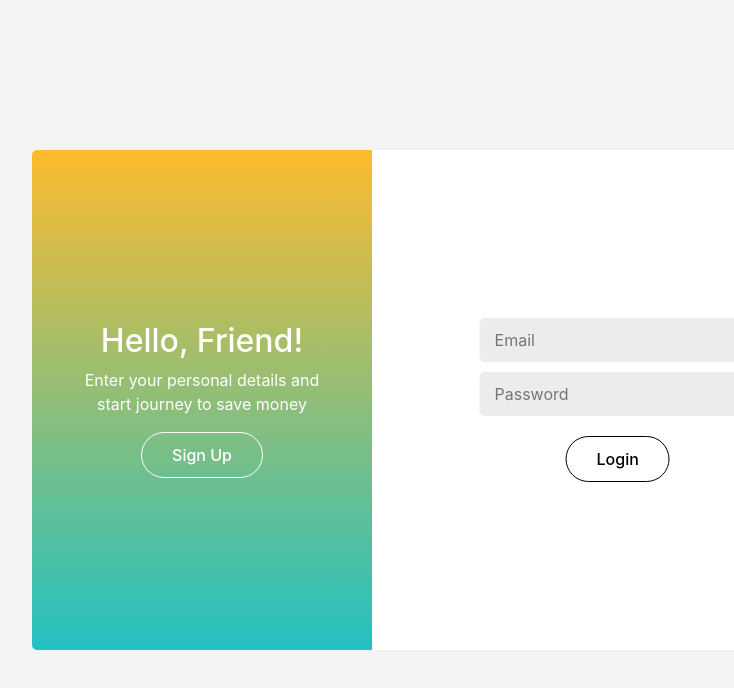
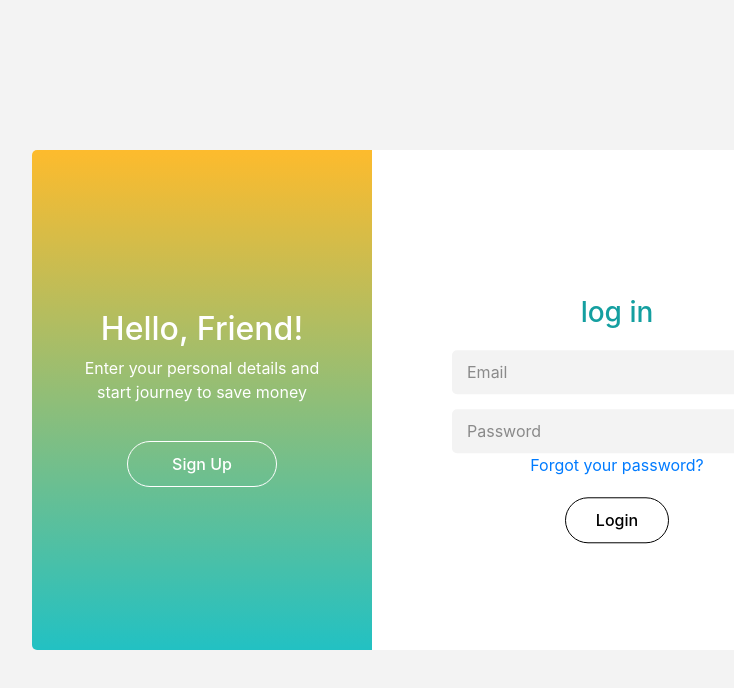
Before and after one commit to nikolaaaa/money-saver, a React (Create React App) app: page / in a window 1280 px wide. Shown: the top 688 px of the page, without its empty margins (183-917 px from the left). Built offline with nearby package versions, Linux system fonts and the light colour scheme.

Commit message:
21.09.2020

```diff
--- a/package.json
+++ b/package.json
@@ -10,7 +10,9 @@
     "node-sass": "^4.14.1",
     "react": "^16.13.1",
     "react-dom": "^16.13.1",
+    "react-router-dom": "^5.2.0",
     "react-scripts": "3.4.3",
+    "react-transition-group": "^4.4.1",
     "reactstrap": "^8.5.1"
   },
   "scripts": {
--- a/src/App.js
+++ b/src/App.js
@@ -1,13 +1,16 @@
 import React from 'react';
 import Welcome from '../src/js/components/Welcome/Welcome';
+import { BrowserRouter } from 'react-router-dom'
 
 
 const App = () => {
-  return (
-    <div className="App">
-        <Welcome></Welcome>
-    </div>
-  );
+    return (
+        <BrowserRouter>
+            <div className="App">
+                <Welcome></Welcome>
+            </div>
+        </BrowserRouter>
+    );
 }
 
 export default App;
--- a/src/js/components/Login.js
+++ b/src/js/components/Login.js
@@ -1,10 +1,23 @@
 import React from 'react';
+import { Link } from 'react-router-dom';
 
 const Login = (props) => {
     return (
-        <div className={'login-tab ' + props.className}>
-            <input type="text" name="email" className="field" placeholder="Email"/>
-            <input type="text" name="pass" className="field" placeholder="Password"/>
+        <div className="login-tab" style={props.animation}>
+            <h2 class="main-title">Log In</h2>
+
+            <div className="field-group">
+                <input type="text" name="email" id="email" className="field" />
+                <label for="email">Email</label>
+            </div>
+
+            <div className="field-group">
+                <input type="text" name="pass" id="pass" className="field" />
+                <label for="pass">Password</label>
+            </div>
+
+            <Link className="forgot-password">Forgot your password?</Link>
+
             <button className="btn-default" type="submit">Login</button>
         </div>
     )
--- a/src/js/components/Signup.js
+++ b/src/js/components/Signup.js
@@ -2,10 +2,24 @@ import React from 'react';
 
 const SignUp = (props) => {
     return (
-        <div className={'signup-tab ' + props.className}>
-            <input type="text" name="name" className="field" placeholder="Name"/>
-            <input type="text" name="email" className="field" placeholder="Email"/>
-            <input type="text" name="pass" className="field" placeholder="Password" />
+        <div className="signup-tab" style={props.animation}>
+            <h2 class="main-title">Sign Up</h2>
+
+            <div className="field-group">
+                <input type="text" name="name" id="name" className="field" />
+                <label for="name">Name</label>
+            </div>
+
+            <div className="field-group">
+                <input type="text" name="email" id="email" className="field" />
+                <label for="email">Email</label>
+            </div>
+
+            <div className="field-group">
+                <input type="text" name="pass" id="pass" className="field" />
+                <label for="pass">Password</label>
+            </div>
+
             <button className="btn-default" type="submit">Sign Up</button>
         </div>
     )
--- a/src/js/components/Welcome/Welcome.js
+++ b/src/js/components/Welcome/Welcome.js
@@ -1,52 +1,49 @@
 import React from 'react';
 import Login from '../Login';
 import Signup from '../Signup';
+import Transition from 'react-transition-group/Transition';
+import { Link } from 'react-router-dom';
 
 class Welcome extends React.Component {
     activeTab = 'test 0';
-    // let sidebarBtnText = 'Login';
-
-
-    // const activeScreen = (tab) => {
-    //     if (tab === "Login") {
-    //         activeTab = <Login />
-    //     } else {
-    //         activeTab = <Signup />
-    //         sidebarBtnText = 'Sign Up';
-    //     }
-
-    //     return activeTab;
-    // }
 
     constructor(props) {
         super(props);
 
         this.state = {
-            isLogView: true,
+            toggleFlag: false,
         }
 
         this.toggle = this.toggle.bind(this);
     }
 
     toggle() {
-        this.setState({ isLogView: !this.state.isLogView });
+        this.setState({ toggleFlag: !this.state.toggleFlag });
     }
 
     render() {
-        let { isLogView } = this.state;
+        let { toggleFlag } = this.state;
+
+        const transitionStyles = {
+            entering: { width: '200px' },
+            entered: {  },
+            exiting: { },
+            exited: { width: '200px' },
+        };
 
         return (
-            <div className="welcome-screen">
-                <div className={'login-register ' + (isLogView ? 'move' : '')}>
-                    <Login className={isLogView ? 'active' : ''}/>
-                    <Signup className={!isLogView ? 'active' : ''}/>
+            <div className={'welcome-screen ' + (toggleFlag ? 'login-screen' : 'signup-screen')}>
+                <div className="login-register">
+                    <Transition in={toggleFlag} timeout={600}>
+                        <React.Fragment>
+                            <Login />
+                            <Signup />
+                        </React.Fragment>
+                    </Transition>
                 </div>
 
-                <div
-                    className={'sidebar ' + (!isLogView ? ('move') : (''))}
-                >
-                    <div className="sidebar-content">
-                        <div className="info-register">
+                <div className="sidebar">
+                    <div className="info-signup">
                         <h2>Hello, Friend!</h2>
                         <p>Enter your personal details and start journey to save money</p>
                     </div>
@@ -56,9 +53,21 @@ class Welcome extends React.Component {
                         <p>Too keep connected with us please login with your personal info</p>
                     </div>
 
-                        <button className="btn-default" onClick={this.toggle}>{!isLogView ? ('Login') : ('Sign Up')}</button>
+                    <Transition in={toggleFlag} timeout={600}>
+                        <React.Fragment>
+                            <Link
+                                to={toggleFlag ? '/login' : '/sign-up'}
+                                className={'btn-default ' + (toggleFlag ? 'btn-login' : 'btn-signup')}
+                                onClick={this.toggle}
+                                style={transitionStyles}
+                            >
+                                <span>Login</span>
+                                <span>Sign Up</span>
+                            </Link>
+                        </React.Fragment>
+                    </Transition>
                 </div>
-                </div>
+
             </div>
         )
     }
--- a/src/styles/main.scss
+++ b/src/styles/main.scss
@@ -1,6 +1,19 @@
 
 body {
     background: #f3f3f3;
+}
+
+.App {
+    display: flex;
+    align-items: center;
+    height: 100vh;
+}
+
+.main-title {
+    font-size: 28px;
+    color: #149fa0;
+    text-transform: lowercase;
+    margin-bottom: 20px;
 }
 
 .btn-default {
@@ -13,25 +26,41 @@ body {
     outline: none !important;
 }
 
-.field {
-    display: block;
-    background: #ececec;
-    border: none;
-    padding: 10px 5px 10px 15px;
-    border-radius: 5px;
-    width: 100%;
-    margin-bottom: 10px;
-    outline: none;
+.field-group {
+    position: relative;
+    margin-bottom: 15px;
+
+    label {
+        position: absolute;
+        transform: translateY(-34px);
+        color: #8a8a8a;
+        margin: 0;
+        left: 15px;
+        transition: transform .2s ease-in-out;
+    }
 
     &:last-of-type {
         margin-bottom: 0;
     }
 }
 
-.App {
-    display: flex;
-    align-items: center;
-    height: 100vh;
+.field {
+    display: block;
+    background: #f3f3f3;
+    border: none;
+    padding: 10px 5px 10px 15px;
+    border-radius: 5px;
+    width: 100%;
+    outline: none;
+
+    &:focus {
+        + label  {
+            font-size: 14px;
+            transform: translateY(-55px);
+            color: #ebbc3a;
+            font-weight: 500;
+        }
+    }
 }
 
 .welcome-screen {
@@ -46,132 +75,146 @@ body {
     overflow: hidden;
 
     .login-register {
-        display: flex;
-        align-items: center;
-        justify-content: space-between;
-        width: 65%;
+        width: 60%;
+        padding: 0 90px;
+        text-align: center;
+
+        .signup-tab, .login-tab {
+            width: 100%;
+            margin: 0 auto;
+        }
+    }
+
+    .sidebar {
+        position: absolute;
+        width: 40%;
+        height: 100%;
+        text-align: center;
+        background: linear-gradient(0deg, rgba(34,193,195,1) 0%, rgba(253,187,45,1) 100%);
         transform: translateX(0);
-        transition: transform .8s ease-in-out;
+        transition: all 1s .1s ease-in-out;
+        overflow: hidden;
 
-        &.move {
-            transform: translateX(54%);
+        .btn-default {
+            display: inline-block;
+            position: relative;
+            width: 150px;
+            height: 46px;
+            margin-top: 70px;
+            padding: 10px;
+            border: 1px solid #fff;
+            color: #fff;
+            transition: all .3s cubic-bezier(.8, 0, 0, .5);
+            overflow: hidden;
+
+            span {
+                position: absolute;
+                display: inline-block;
+            }
+        }
+    }
+
+    .signup-tab {
+        transform: translate(-1%, -40%);
+        opacity: 1;
+        transition: transform .8s .2s ease-in, opacity .3s .5s ease-in;
+    }
+
+    .login-tab {
+        transform: translate(100%, 65%);
+        opacity: 1;
+        transition: transform .8s .2s ease-in, opacity .3s .5s ease-in;
+    }
+
+    &.signup-screen {
+        .signup-tab {
+            transform: translate(50%, -40%);
+            opacity: 0;
         }
 
+        .info-signup {
+            transform: translate(0, 169%);
+        }
+
+        .sidebar {
+            transform: translateX(0);
+        }
+
+        .btn-signup {
+            span {
+                &:first-of-type {
+                    transform: translateX(-350%);
+                    transition: transform .3s ease-out;
+                }
+                &:last-of-type {
+                    transform: translateX(-50%);
+                    transition: transform .7s ease-in;
+                }
+            }
+        }
+    }
+
+    &.login-screen {
+        .login-tab {
+            transform: translate(50%, 65%);
+            opacity: 0;
+        }
+
+        .info-login {
+            transform: translate(0%, 50%);
+        }
+
+        .sidebar {
+            transform: translateX(150%);
+        }
+
+        .btn-login {
+            span {
+                &:first-of-type {
+                    transform: translateX(-50%);
+                    transition: transform .7s ease-in;
+                }
+
+                &:last-of-type {
+                    transform: translateX(200%);
+                    transition: transform .3s ease-out;
+                }
+            }
+        }
+    }
+
+    .btn-login {
+        span {
+            &:first-of-type {
+                transform: translateX(0%);
+            }
+
+            &:last-of-type {
+                transform: translateX(0%);
+            }
+        }
+    }
+
+    .info-login, .info-signup {
+        max-width: 270px;
+        margin: 0 auto;
+        text-align: center;
+        color: #fff;
+        transition: all 1s .1s ease-out;
+    }
+
+    .info-login {
+        transform: translate(150%, 50%);
+    }
+
+    .info-signup {
+        transform: translate(-200%, 169%);
+    }
+
+    .login-register {
         .btn-default {
             display: block;
             margin: 20px auto 0;
         }
     }
-
-    .signup-tab, .login-tab {
-        opacity: 0;
-        width: 100%;
-        margin: 0 auto;
-        transition: all .2s ease-in;
-
-        &.active {
-            opacity: 1;
-            transition: transform .8s ease-in;
-        }
-    }
-
-    .signup-tab {
-        transform: translateX(-54%);
-
-        &.active {
-            transform: translateX(-50%);
-        }
-    }
-
-    .login-tab {
-        transform: translateX(50%);
-
-        &.active {
-            transform: translateX(54%);
-        }
-    }
-
-    .sidebar {
-        display: flex;
-        align-items: center;
-        justify-content: center;
-        position: absolute;
-        width: 40%;
-        height: 100%;
-        text-align: center;
-        background: rgb(34,193,195);
-        background: linear-gradient(0deg, rgba(34,193,195,1) 0%, rgba(253,187,45,1) 100%);
-        transform: translateX(0);
-        transition: all 1.2s ease-in-out;
-        // overflow: hidden;
-
-        .info-register, .info-login {
-            h2 {
-                color: #fff;
-            }
-
-            p {
-                color: #fff;
-            }
-        }
-
-        .info-register {
-            position: absolute;
-            transform: translateX(0);
-            transition: all .6s ease-in-out;
-        }
-
-        .info-login {
-            transform: translateX(120%);
-            opacity: 0;
-            transition: all .6s ease-in-out;
-        }
-
-        &.move {
-            transform: translateX(150%);
-            opacity: 1;
-            // animation: mymove;
-            // animation-duration: 1s;
-
-            .info-register {
-                transform: translateX(-120%);
-                opacity: 0;
-                transition: all .2s ease-in-out;
-            }
-
-            .info-login {
-                transform: translateX(0%);
-                opacity: 1;
-                transition: all 0.2s ease-in-out;
-            }
-        }
-
-        .sidebar-content {
-            position: relative;
-            max-width: 272px;
-            margin: 0 auto;
-
-            .btn-default {
-                border: 1px solid #fff;
-                color: #fff;
-            }
-        }
-
-    }
 }
-
-
-@keyframes mymove {
-    20%
-        {
-            width: 40%;
-        }
-    30%, 60%
-        {
-            width: 50%;
-        }
-    100%
-        {
-            width: 40%;
-        }
-}
```
Also changed, not shown: да направя страницата с чартовете.txt (added), 1 other file (tests, documents, lock files or other folders). Lines whose indentation alone changed are shown as unchanged.
